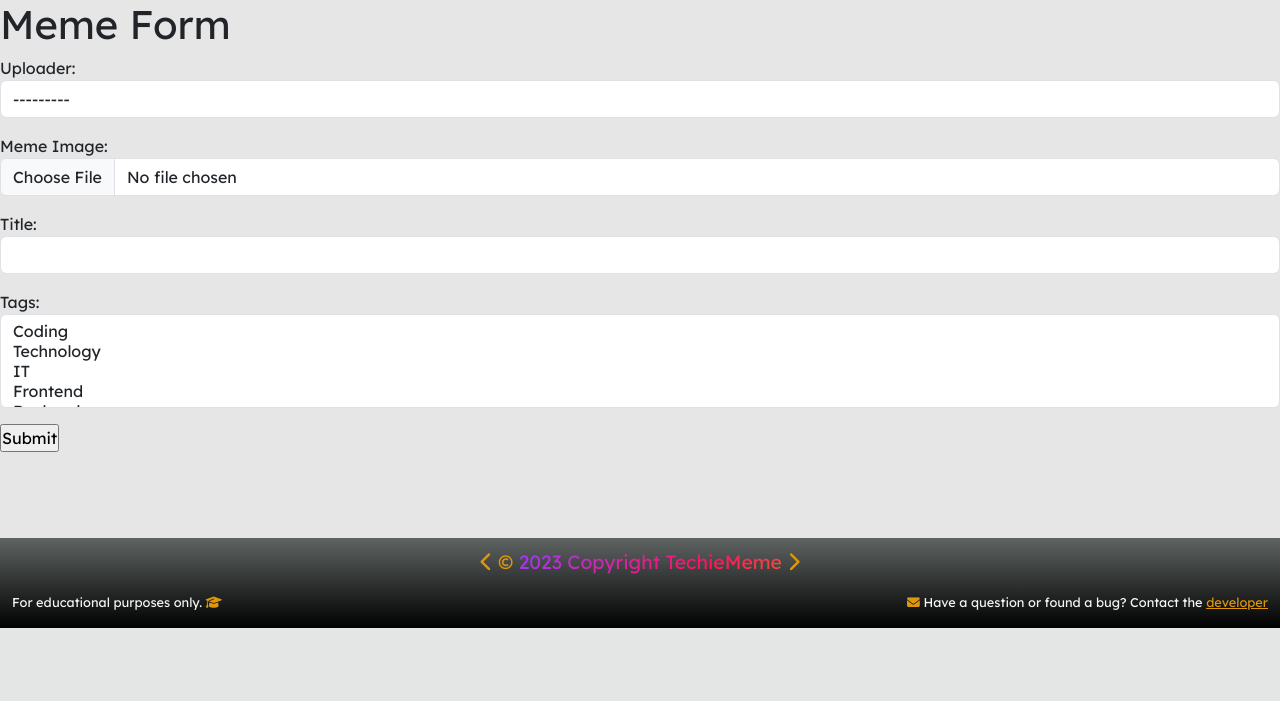
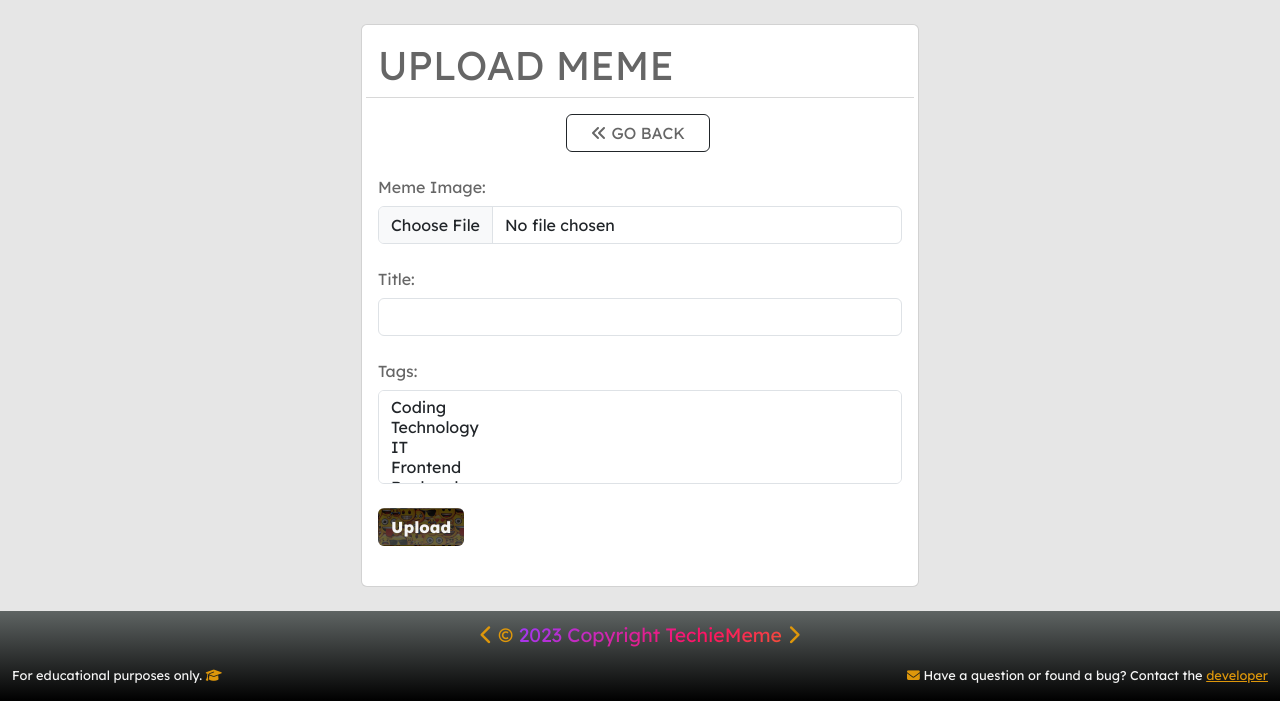
Before and after one commit to Inc21/TechieMeme-PP4, a Django app: page /upload_meme/ in a window 1280 px wide. Shown: the part 172-873 px from the top of the page. Before the commit the page ends 800 px from the top, so only its background shows below. Run offline with Django 4.2, Linux system fonts and the light colour scheme; a user stored in the database is signed in; data comes from the database, SQL or seed files in the repository; both versions use the stored data as it was after the commit; some libraries are stand-ins or nearby versions.

Commit message:
Style meme upload form and make it automaticly connect meme to current logged in user

```diff
--- a/memes/forms.py
+++ b/memes/forms.py
@@ -5,7 +5,7 @@ from .models import Meme
 class MemeForm(ModelForm):
     class Meta:
         model = Meme
-        fields = ['uploader', 'meme_img', 'title', 'tags']
+        fields = ['meme_img', 'title', 'tags']
         labels = {
             'meme_img': 'Meme Image:',
             'title': 'Title:',
--- a/memes/templates/memes/meme_form.html
+++ b/memes/templates/memes/meme_form.html
@@ -2,12 +2,39 @@
 
 {% block content %}
 
-<h1>Meme Form</h1>
+<div class="container d-flex justify-content-center">
+    <div class="col-md-6 card m-4 gray">
+        <div class="card-body">
+            <div class="row">
+                <h1>UPLOAD MEME</h1>
+                <hr>
+            </div>
+            <div class="row-col-1 d-flex justify-content-center">
+                <a type="button" class="btn btn-outline-dark ps-4 pe-4 mt-0 me-1 text-nowrap gray" href="{{request.META.HTTP_REFERER|escape}}"><i class="fa-solid fa-angles-left"></i> GO BACK</a>
+            </div>
+            <div class="col-12">
+                <form method="POST" action="" enctype="multipart/form-data">
+                    {% csrf_token %}
 
-<form method="POST" action="" enctype="multipart/form-data">
+                    {% for field in form %}
+                        <div class="form-outline mt-3">
+                            <label class="col-sm-2 col-form-label text-nowrap" for="">{{ field.label }}</label>
+                            {{field}}
+                        </div>
+                    {% endfor %}
+
+                    <button type="submit" class="btn auth-btn mt-4 mb-4 hover">Upload</button>
+                </form>
+            </div>
+        </div>
+    </div>
+
+</div>
+
+{% comment %} <form method="POST" action="" enctype="multipart/form-data">
     {% csrf_token %}
     {{ form.as_p }}
     <input type="submit">
-</form>
+</form> {% endcomment %}
 
 {% endblock content %}
--- a/memes/views.py
+++ b/memes/views.py
@@ -26,12 +26,15 @@ def home_page(request):
 
 @login_required(login_url='/accounts/login/')
 def uploadMeme(request):
+    profile = request.user.userprofile
     form = MemeForm()
 
     if request.method == "POST":
         form = MemeForm(request.POST, request.FILES)
         if form.is_valid():
-            form.save()
+            meme = form.save(commit=False)
+            meme.uploader = profile
+            meme.save()
             messages.success(request, 'Meme uploaded successfully!')
             return redirect("memes")
 
```
Also changed, not shown: memes/templates/memes/single-meme.html (+7 -0 lines), users/templates/users/single_user.html (+8 -0 lines), users/templates/users/user_form.html (+2 -22 lines), db.sqlite3, static/images/memes/feelings_of_power.jpg (added), static/images/memes/img_1541_360_tyIbWbr.jpg (added), static/images/memes/img_1611_480_5GfMHmd.jpg (added), static/images/memes/img_1611_480_rFc8lgM.jpg (added).
